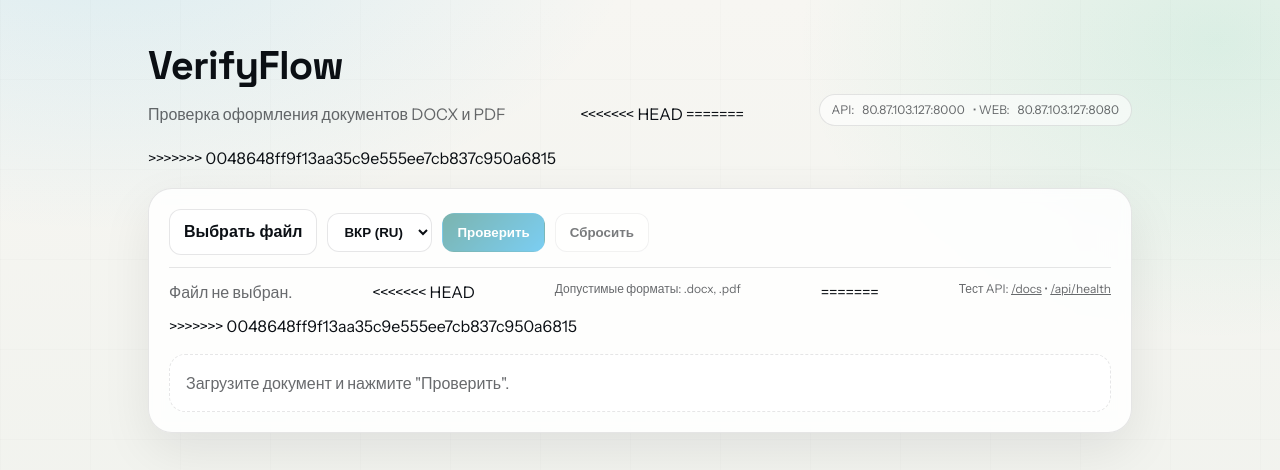
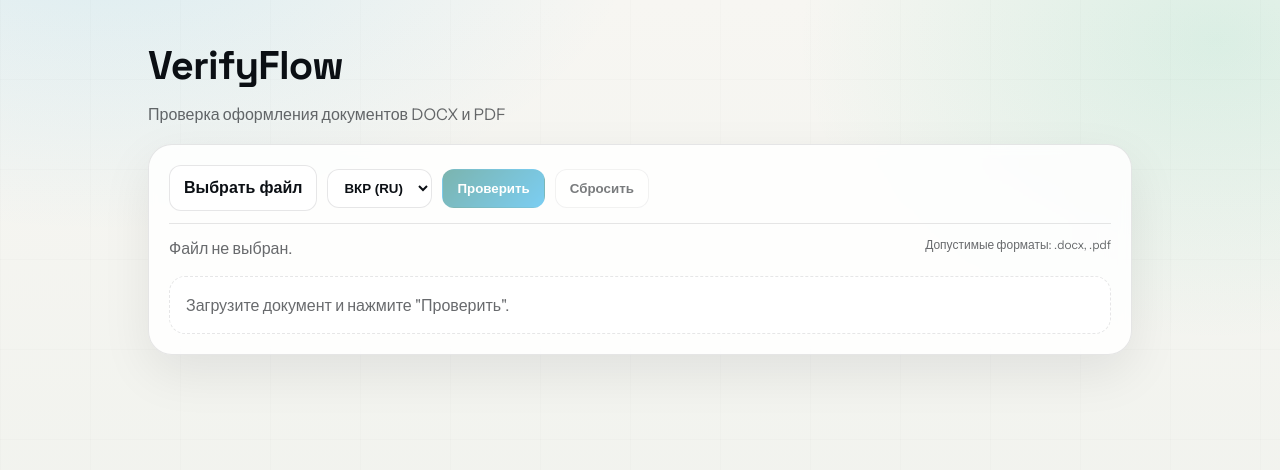
Before and after one commit to f00fel/VerifyFlow, a plain HTML site: page web/index.html in a window 1280 px wide. Drawn offline with Linux system fonts and the light colour scheme.

```diff
--- a/web/index.html
+++ b/web/index.html
@@ -310,10 +310,6 @@
         <h1>VerifyFlow</h1>
         <div class="subtitle">Проверка оформления документов DOCX и PDF</div>
       </div>
-<<<<<<< HEAD
-=======
-      <div class="pill">API: <span class="mono">80.87.103.127:8000</span> • WEB: <span class="mono">80.87.103.127:8080</span></div>
->>>>>>> 0048648ff9f13aa35c9e555ee7cb837c950a6815
     </div>
 
     <section class="card reveal">
@@ -329,11 +325,7 @@
 
       <div class="meta">
         <div class="muted" id="meta">Файл не выбран.</div>
-<<<<<<< HEAD
         <div class="muted small">Допустимые форматы: .docx, .pdf</div>
-=======
-        <div class="muted small">Тест API: <a href="http://80.87.103.127:8000/docs" target="_blank">/docs</a> • <a href="http://80.87.103.127:8000/api/health" target="_blank">/api/health</a></div>
->>>>>>> 0048648ff9f13aa35c9e555ee7cb837c950a6815
       </div>
 
       <div id="reportArea" class="grid" style="margin-top:16px;">
@@ -434,10 +426,6 @@
           <div><b>Поля (мм):</b> слева ${margins.left ?? na}, справа ${margins.right ?? na}, сверху ${margins.top ?? na}, снизу ${margins.bottom ?? na}</div>
           <div><b>Шрифт:</b> ${esc(most.font_name || na)}, размер ${esc(most.font_size || na)}, межстрочный ${esc(most.line_spacing || na)}</div>
         </div>
-<<<<<<< HEAD
-=======
-        <div style="margin-top:10px" class="pill">Подсказка: тестируй API в <a href="http://80.87.103.127:8000/docs" target="_blank">/docs</a></div>
->>>>>>> 0048648ff9f13aa35c9e555ee7cb837c950a6815
       </div>
     `;
 
```
